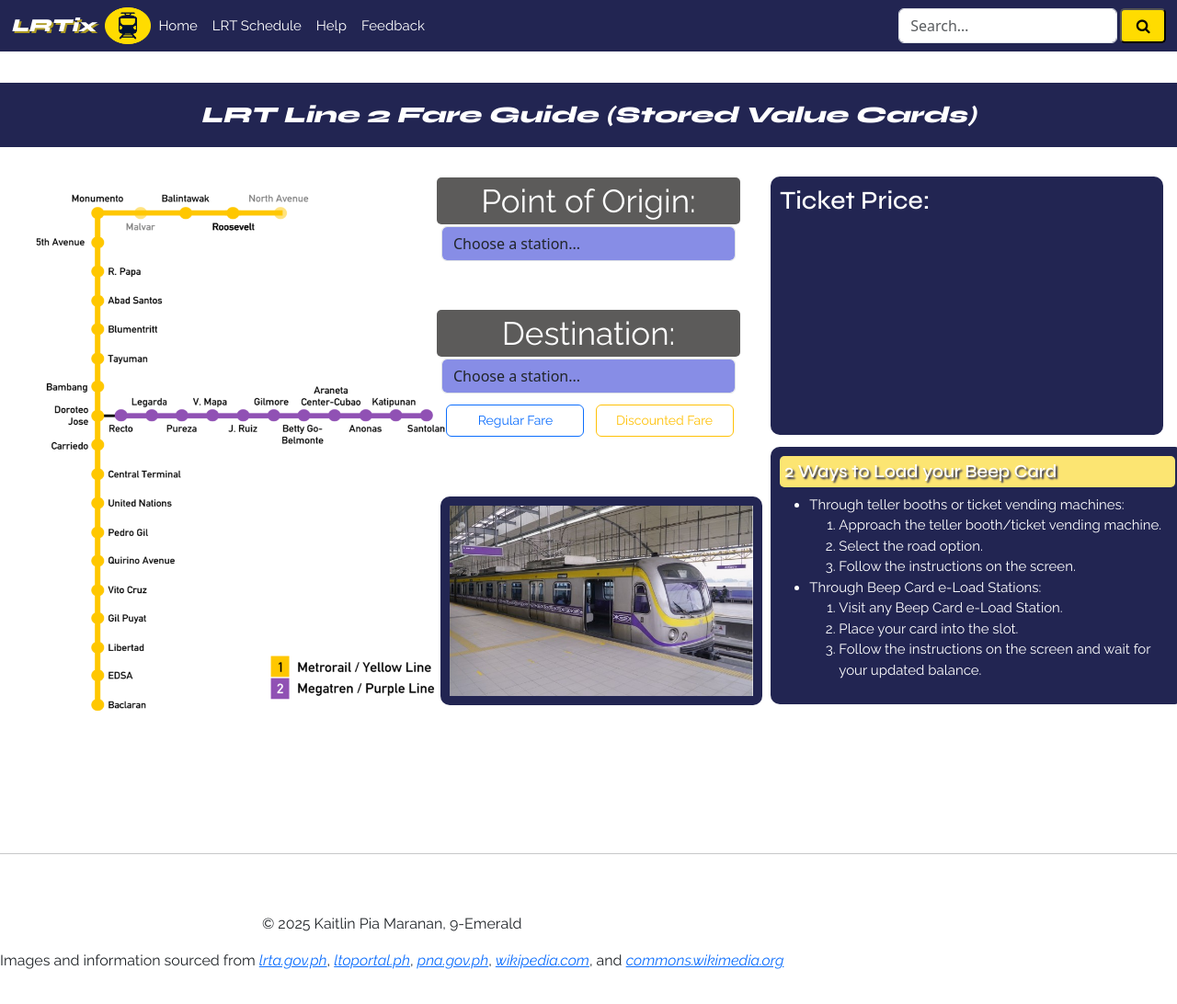
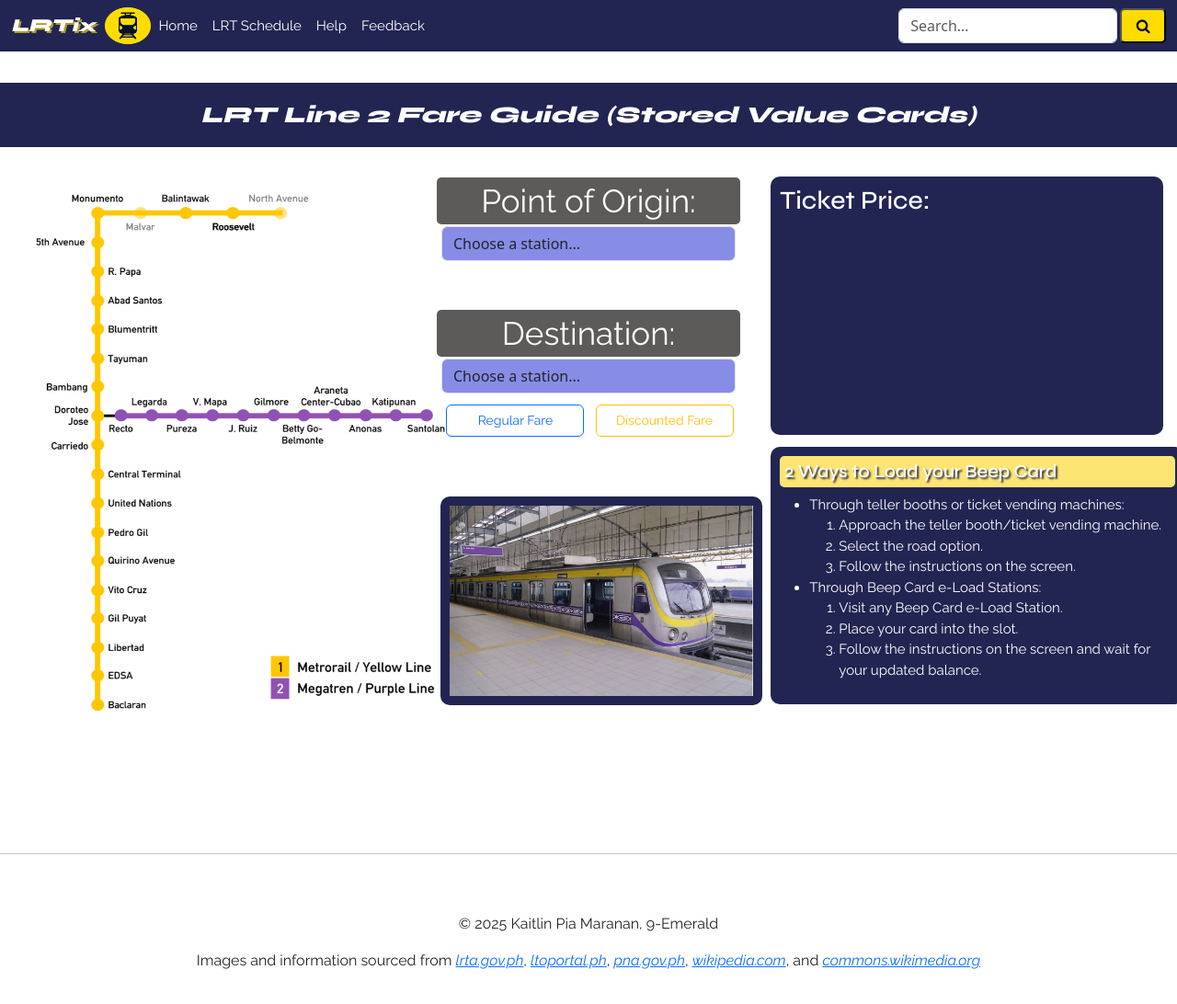
Before and after one commit to SA-9E-Maranan/SA_ICT9Emerald_Q3Project_Maranan_Kaitlin, a plain HTML site: page index.html in a window 1280 px wide. Shown: the whole page at 92% size. Before the commit the page ends 993 px from the top, so only its background shows below. Drawn offline with nearby package versions, Linux system fonts and the light colour scheme.

Commit message:
Update index.html

```diff
--- a/index.html
+++ b/index.html
@@ -246,7 +246,7 @@
 
      <br><br>
 
-<footer style="position: fixed;">
+<footer>
   <center>
   <p style="font-family: Raleway;">&copy; 2025 Kaitlin Pia Maranan, 9-Emerald</p>
       <p style="font-family: Raleway;">Images and information sourced from <a href="https://www.lrta.gov.ph/tickets-and-fares/" target="_blank"><i>lrta.gov.ph</i></a>, <a href="https://ltoportal.ph/how-to-top-up-reload-beep-card/#google_vignette" target="_blank"><i> ltoportal.ph</i></a>, <a href="https://www.pna.gov.ph/articles/1166006" target="_blank"><i>pna.gov.ph</i></a>, <a href="https://en.wikipedia.org/wiki/File:Manila_LRT_map-oct-10_mc.png" target="_blank"><i> wikipedia.com</i></a>, and <a href="https://commons.wikimedia.org/wiki/File:Auckland_transport_train_logo.png" target="_blank"><i>commons.wikimedia.org</i></a></p>
```
